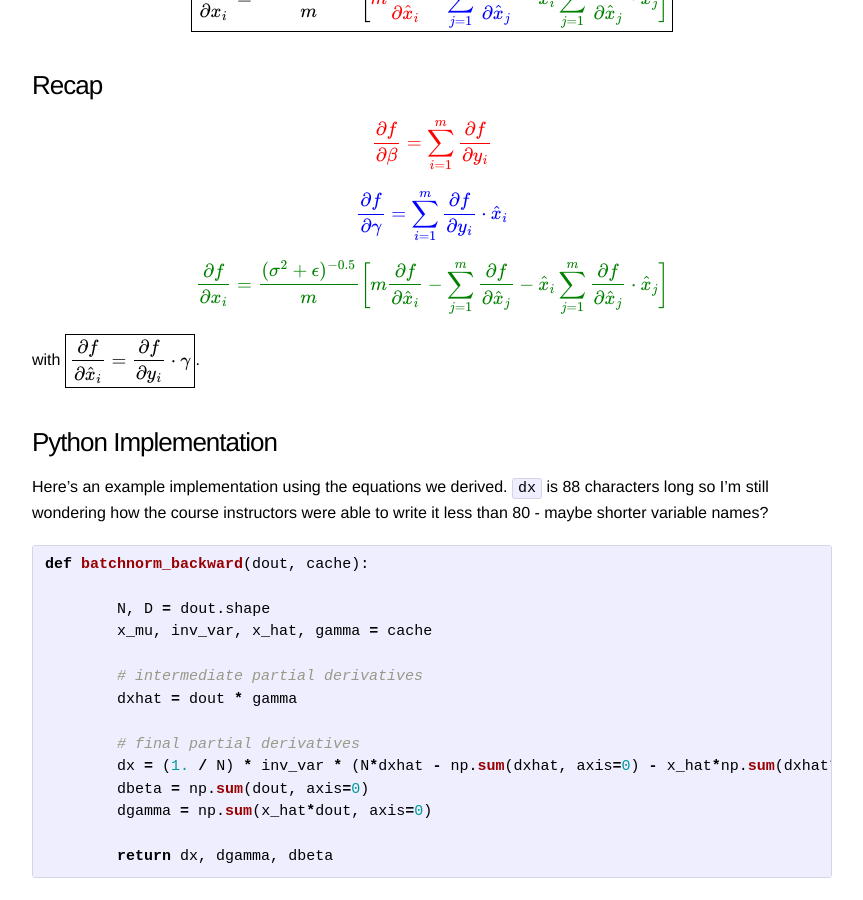
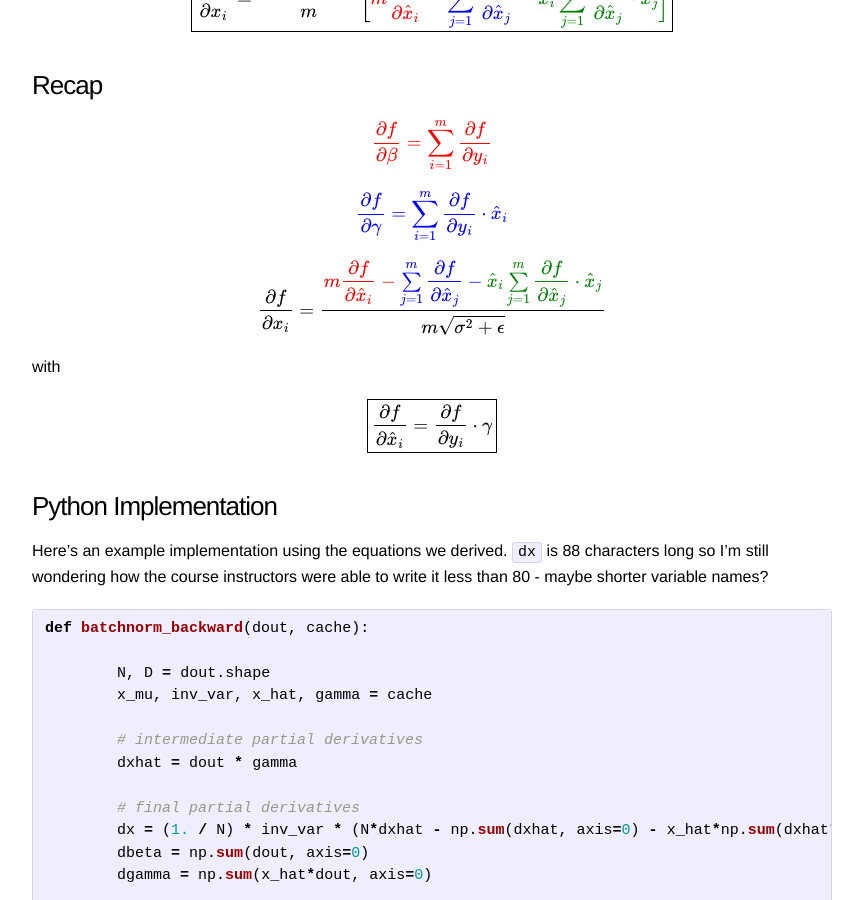
Before and after one commit to WangcsShuai/kevinzakka.github.io, a Jekyll site: the page built from _posts/2016-09-14-batch_normalization.markdown, in a window 1280 px wide and 900 px high, scrolled down 6072 px. Shown: the whole window, without its empty margins (208-1071 px from the left). Built offline with Jekyll 4.4.1, drawn with Linux system fonts in a browser that asks for light colours; formulas are drawn with MathJax 3; comment, search, counter and statistics services are not loaded.

Commit message:
Update 2016-09-14-batch_normalization.markdown

```diff
--- a/_posts/2016-09-14-batch_normalization.markdown
+++ b/_posts/2016-09-14-batch_normalization.markdown
@@ -240,10 +240,12 @@ $$
 $$
 
 $$
-\color{green}{\frac{\partial f}{\partial x_i} = \frac{(\sigma^2 + \epsilon)^{-0.5}}{m} \bigg [m \frac{\partial f}{\partial \hat{x}_i} - \sum\limits_{j=1}^m  \frac{\partial f}{\partial \hat{x}_j} - \hat{x}_i \sum\limits_{j=1}^m \frac{\partial f}{\partial \hat{x}_j} \cdot \hat{x}_j\bigg ]}
+\frac{\partial f}{\partial x_i} =  \frac{\color{red}{m \dfrac{\partial f}{\partial \hat{x}_i}} - \color{blue}{\sum\limits_{j=1}^m  \dfrac{\partial f}{\partial \hat{x}_j}} - \color{green}{\hat{x}_i \sum\limits_{j=1}^m \dfrac{\partial f}{\partial \hat{x}_j} \cdot \hat{x}_j}}{m\sqrt{\sigma^2 + \epsilon}}
 $$
 
-with $$\boxed{\dfrac{\partial f}{\partial \hat{x}_i} = \dfrac{\partial f}{\partial y_i} \cdot \gamma}$$.
+with
+
+$$\boxed{\dfrac{\partial f}{\partial \hat{x}_i} = \dfrac{\partial f}{\partial y_i} \cdot \gamma}$$
 
 ### Python Implementation
 
@@ -269,7 +271,7 @@ def batchnorm_backward(dout, cache):
 This version of the batchnorm backward pass can give you a significant boost in speed. I timed both versions and got the following console output:
 
 <p align="center">
- <img src="/assets/speedup.png">
+ <img src="/assets/speedup.png" width="350">
 </p>
 
 
```
